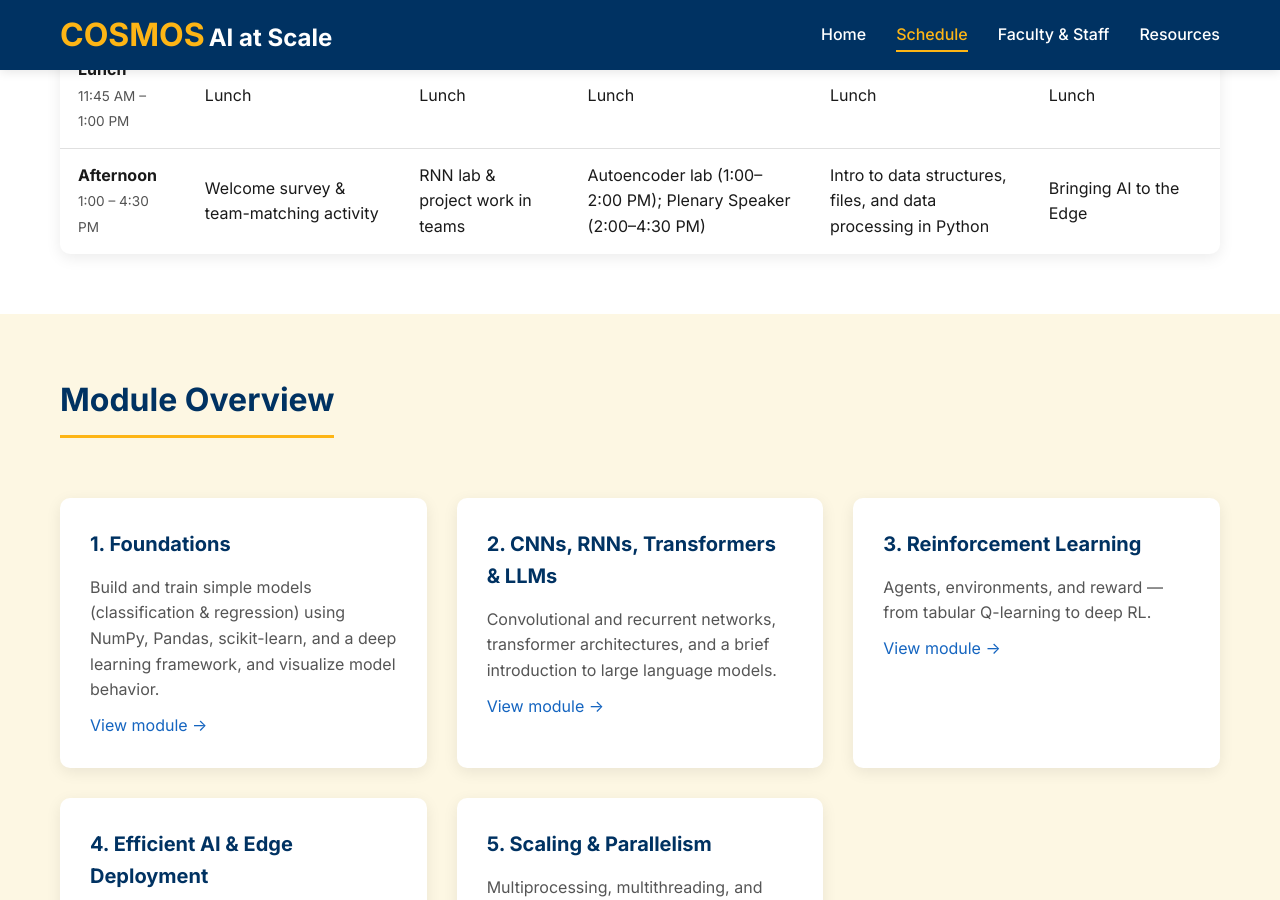
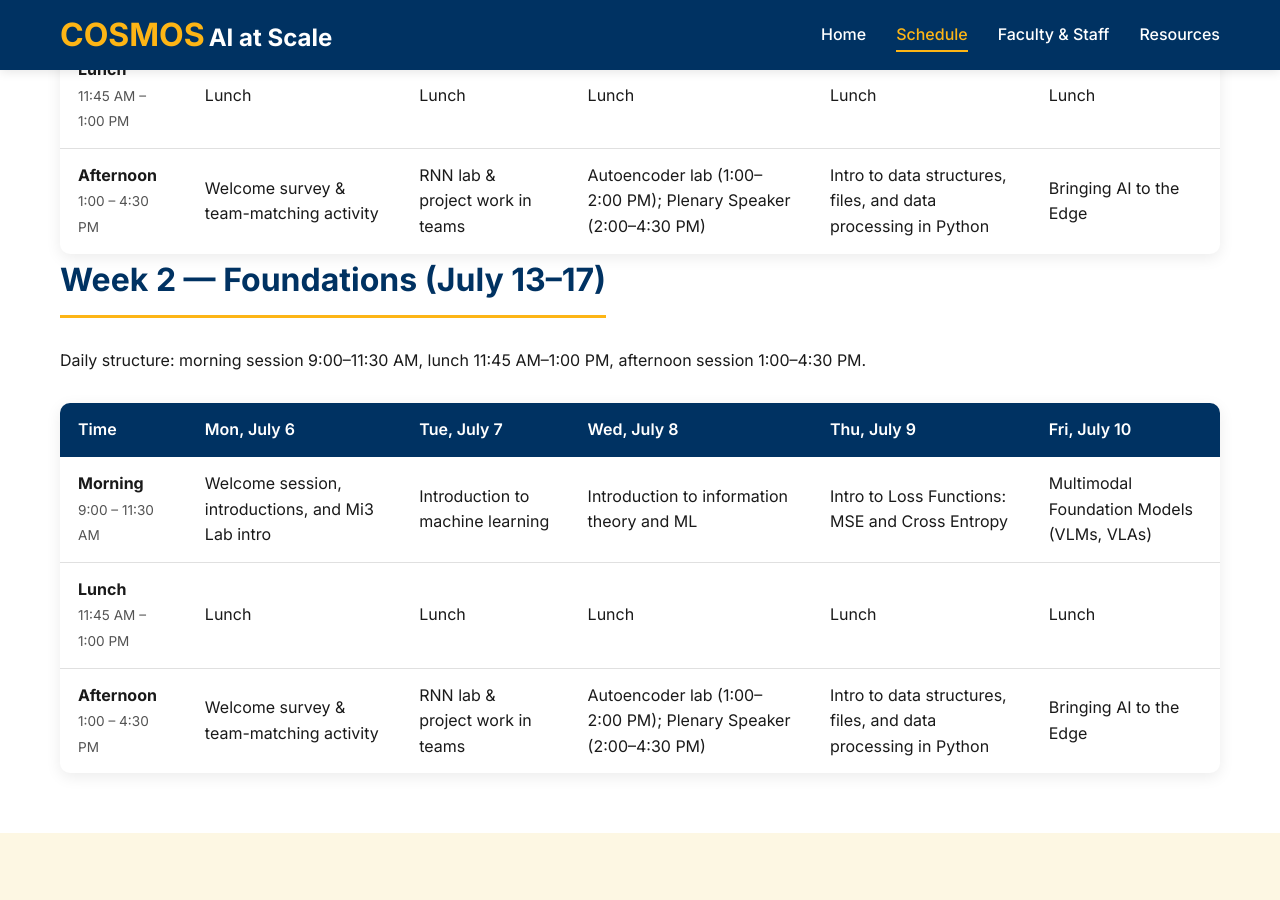
Before and after one commit to cosmos-ai-ucm/cosmos-ai-ucm.github.io, a Jekyll site: the page built from schedule.html, in a window 1280 px wide and 900 px high, scrolled down 1281 px. Built offline with Jekyll 4.4.1, drawn with Linux system fonts in a browser that asks for light colours.

Commit message:
weak 2 schedule

```diff
--- a/schedule.html
+++ b/schedule.html
@@ -96,6 +96,54 @@ permalink: /schedule
       </tbody>
     </table>
   </div>
+
+
+
+
+  <div class="container">
+    <h2 class="section-title">Week 2 &mdash; Foundations (July 13&ndash;17)</h2>
+    <p>Daily structure: morning session 9:00&ndash;11:30 AM, lunch 11:45 AM&ndash;1:00 PM, afternoon session 1:00&ndash;4:30 PM.</p>
+    <table class="schedule-table">
+      <thead>
+        <tr>
+          <th>Time</th>
+          <th>Mon, July 6</th>
+          <th>Tue, July 7</th>
+          <th>Wed, July 8</th>
+          <th>Thu, July 9</th>
+          <th>Fri, July 10</th>
+        </tr>
+      </thead>
+      <tbody>
+        <tr>
+          <td><strong>Morning</strong><br><span style="font-weight:400;font-size:.85em;opacity:.75;">9:00 &ndash; 11:30 AM</span></td>
+          <td>Welcome session, introductions, and Mi3 Lab intro</td>
+          <td>Introduction to machine learning</td>
+          <td>Introduction to information theory and ML</td>
+          <td>Intro to Loss Functions: MSE and Cross Entropy</td>
+          <td>Multimodal Foundation Models (VLMs, VLAs)</td>
+        </tr>
+        <tr>
+          <td><strong>Lunch</strong><br><span style="font-weight:400;font-size:.85em;opacity:.75;">11:45 AM &ndash; 1:00 PM</span></td>
+          <td>Lunch</td>
+          <td>Lunch</td>
+          <td>Lunch</td>
+          <td>Lunch</td>
+          <td>Lunch</td>
+        </tr>
+        <tr>
+          <td><strong>Afternoon</strong><br><span style="font-weight:400;font-size:.85em;opacity:.75;">1:00 &ndash; 4:30 PM</span></td>
+          <td>Welcome survey &amp; team-matching activity</td>
+          <td>RNN lab &amp; project work in teams</td>
+          <td>Autoencoder lab (1:00&ndash;2:00 PM); Plenary Speaker (2:00&ndash;4:30 PM)</td>
+          <td>Intro to data structures, files, and data processing in Python</td>
+          <td>Bringing AI to the Edge</td>
+        </tr>
+      </tbody>
+    </table>
+  </div>
+
+
 </section>
 
 <section class="about">
```
